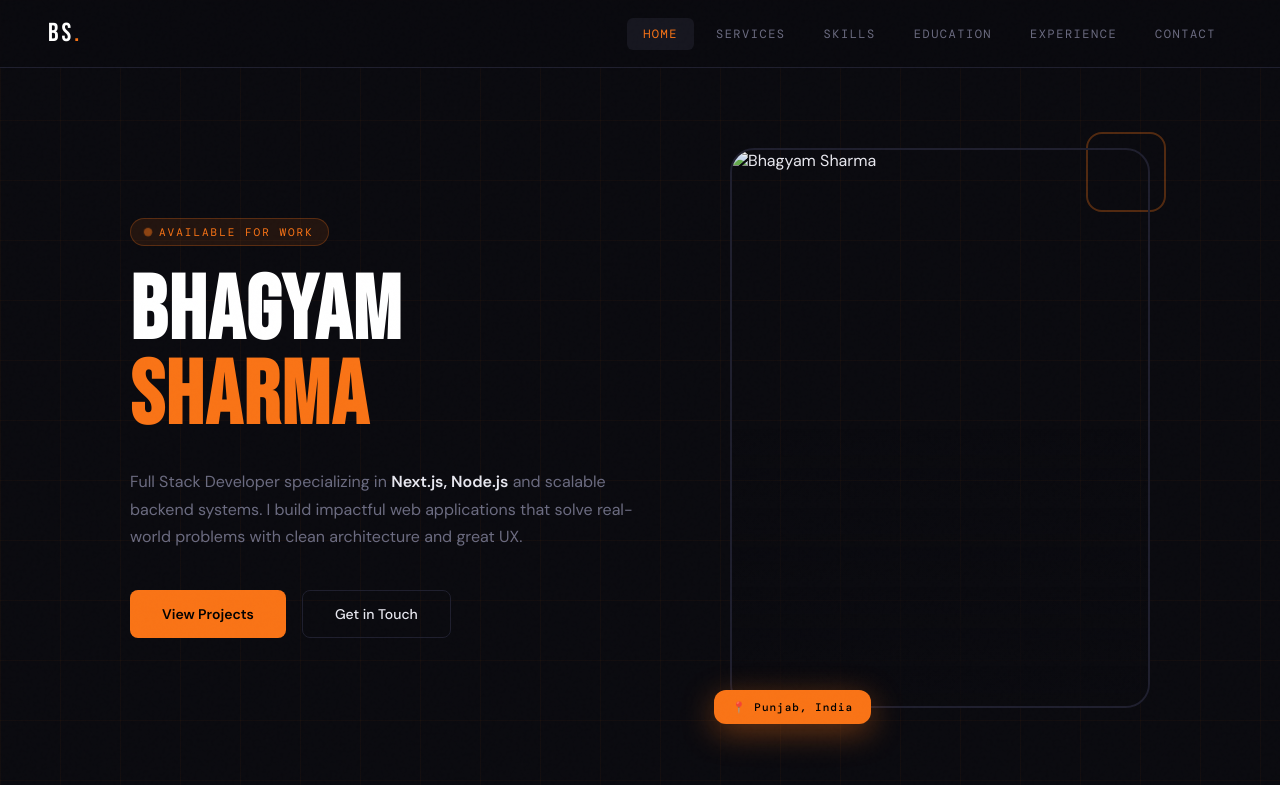
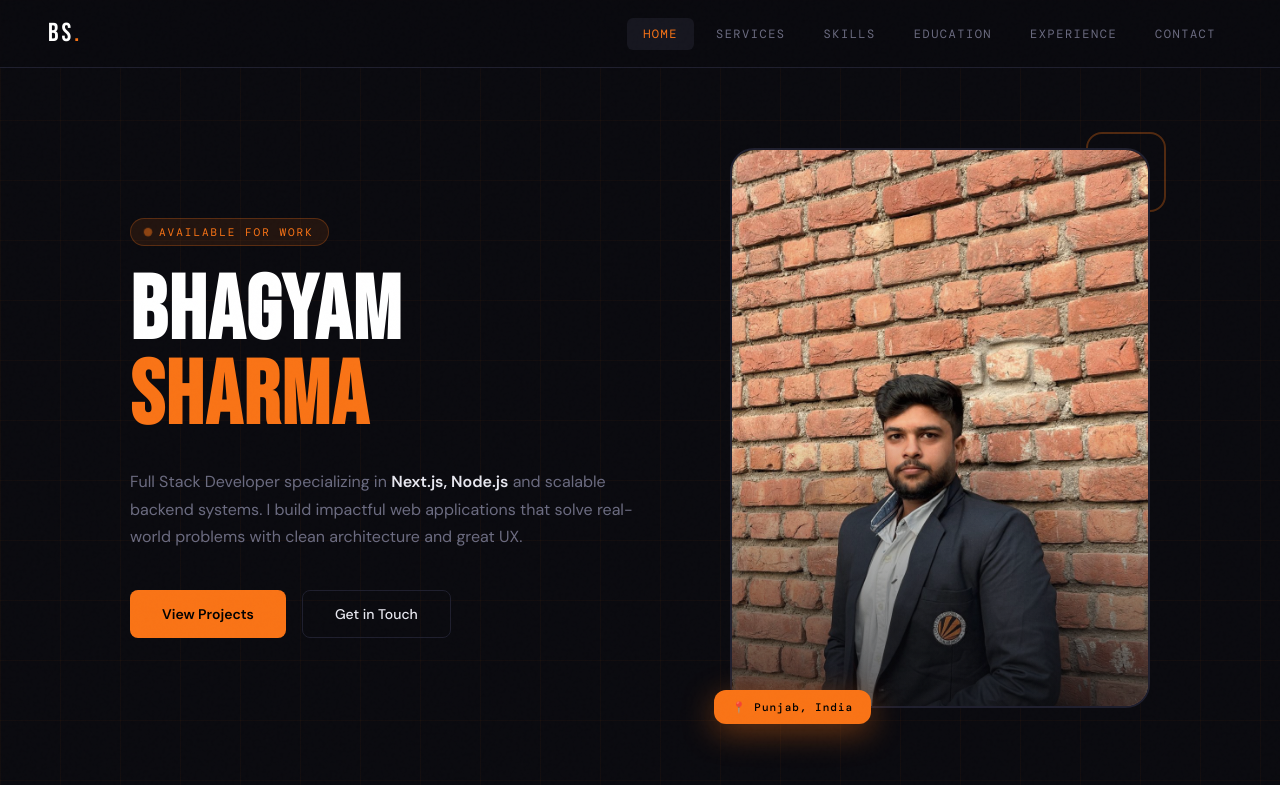
Before and after one commit to bhagyam21/portfolio, a plain HTML site: page index.html in a window 1280 px wide. Shown: the top 785 px of the page. Drawn offline with nearby package versions, Linux system fonts and the light colour scheme.

Commit message:
Update index.html

```diff
--- a/index.html
+++ b/index.html
@@ -970,7 +970,7 @@
     <div class="photo-card">
       <div class="photo-deco"></div>
       <div class="photo-frame">
-        <img src="main.jpg.jpeg" alt="Bhagyam Sharma" />
+        <img src="main.jpeg" alt="Bhagyam Sharma" />
       </div>
       <div class="photo-badge">📍 Punjab, India</div>
     </div>
```
